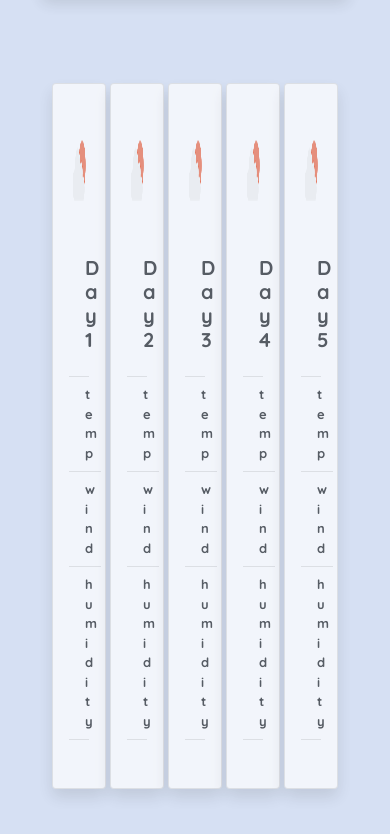
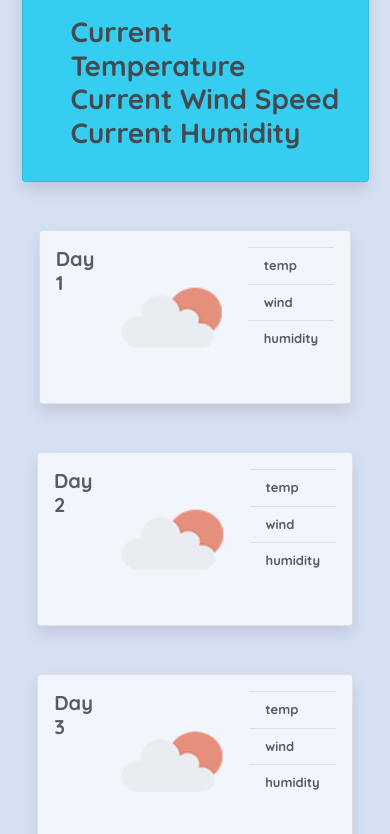
Before and after one commit to sashdc/the-weather-report, a plain HTML site: page index.html in a window 390 px wide. Shown: the part 608-1442 px from the top of the page. Drawn offline with nearby package versions, Linux system fonts and the light colour scheme.

Commit message:
fixed responsiveness to screen size and display fit

```diff
--- a/assets/css/style.css
+++ b/assets/css/style.css
@@ -1,9 +1,9 @@
-*{
+* {
     font-family: 'Quicksand', sans-serif;
 
 }
 
-header{
+header {
     text-align: center;
     background: cornflowerblue;
     /* background: radial-gradient(circle, rgba(109,107,157,1) 1%, rgba(23,23,138,1) 100%, rgba(0,212,255,1) 100%);     */
@@ -11,13 +11,13 @@ header{
     color: cornsilk;
     font-size: 400%;
     border-bottom: 6px solid rgb(148, 182, 245);
-    font-family:Arial, Helvetica, sans-serif;
-    border-bottom-right-radius: 90px ;
+    font-family: Arial, Helvetica, sans-serif;
+    border-bottom-right-radius: 90px;
     border-bottom-left-radius: 90px;
     margin-bottom: 1%;
 }
 
-body{
+body {
     display: flex;
     background: rgb(208, 213, 221);
     flex-direction: column;
@@ -26,40 +26,72 @@ body{
     justify-content: center;
 }
 
-.search-area{
+.search-area {
     /* width : 70%; */
     justify-items: center;
     margin: 0 auto;
     padding-top: 0px;
     display: flex;
     flex-direction: column;
-    height:2cm;
+    height: 2cm;
     align-items: center;
     margin-bottom: 50px;
 }
+.search-history{
+ margin: 0 auto;
+}
 
-.five-day{
+.five-day {
     display: flex;
     justify-content: space-around;
     /* padding-top: 20px; */
-    margin:0px 50px;
+    /* margin:0px 50px; */
     opacity: 70%;
     font-size: small;
 }
 
-.current-weather{
-    margin:40px 40px;
+.current-weather {
+    margin: 30px;
     opacity: 80%;
-    font-size: x-large;
-    ;
-    /* flex-direction: row; */
+    width: 40%
+}
+
+li {
+    list-style-type: none;
+}
+
+.card {
+    margin: 0px 2px;
+}
+
+.weather {
+    display: flex;
+    flex-direction: row;
+    margin: 0 auto;
+}
+
+
+@media (max-width: 1000px) {
+    .weather {
+        flex-direction: column;
+    }
+
+    .current-weather {
+        width: 90%;
+        margin: 0 auto;
+    }
+
+
+
+    .five-day {
+        flex-wrap: wrap;
+        /* flex: auto; */
+        margin: 0 auto;
+    }
+
+.perday{
+    display: flex;
+    flex-direction: row;
+}
 
 }
-
-li{
-    list-style-type: none;
-    }
-
-.card{
-    margin: 0px 2px;
-}
--- a/assets/js/script.js
+++ b/assets/js/script.js
@@ -84,7 +84,8 @@ let formSubmitHandler = function (event){
       console.log(lat)
       console.log(lon)
       getWeather(lat, lon);
-      document.getElementById('chosencity').innerText=cityName.toUpperCase() +"," + data[0].country + " " + curDate
+      document.getElementById('chosencity').innerText=cityName.toUpperCase() +"," + data[0].country
+      document.getElementById('currentdate').innerText = curDate
       getForecast(lat, lon);
     });
 }
--- a/index.html
+++ b/index.html
@@ -35,95 +35,70 @@
     </div>
   </div>
 
+  <div class = 'weather'>
   <div class='current-weather'>
     <div class="card shadow p-3 mb-5 bg-info rounded"  >
-      <h2 class="display-1" id="chosencity"></h2>
+      <h2 class="display-1" id="chosencity">CITY</h2>
+      <h3 class="display-3" id="currentdate">Date</h3>
       <div class="cur-weather-block">
       <ul id="cur-weather">
         <img id="icon" class="bg-secondary" src="" height="100px"></img>
-        <li class="display-6" id="cur-temp"></li>
-        <li class="display-6" id="cur-wind"></li>
-        <li class="display-6" id="cur-humidity"></li>
+        <li class="display-6" id="cur-temp">Current Temperature</li>
+        <li class="display-6" id="cur-wind">Current Wind Speed</li>
+        <li class="display-6" id="cur-humidity">Current Humidity</li>
       </ul>
     </div>
     </div>
   </div>
 
   <div class="five-day">
-    <div class="card shadow p-3 mb-5 bg-white rounded" >
+    <div class="card shadow p-3 mb-5 bg-white rounded perday" >
+      <h5 class="card-title" id="7">Day 1</h5>
       <img class="card-img-top" src="./assets/images/02d@2x.png" alt="weather icon" id="five-icon-7" height="140px" width="90px">
-      <div class="card-body">
-        <h5 class="card-title" id="7">Day 1</h5>
-      </div>
-      <ul class="list-group list-group-flush">
+          <ul class="list-group list-group-flush">
         <li class="list-group-item" id ="five-temp-7">temp</li>
         <li class="list-group-item" id="five-wind-7">wind</li>
         <li class="list-group-item" id="five-hum-7">humidity</li>
       </ul>
-      <div class="card-body">
 
-      </div>
     </div>
-    <div class="card shadow p-3 mb-5 bg-white rounded" >
+    <div class="card shadow p-3 mb-5 bg-white rounded perday" >
+      <h5 class="card-title" id="15">Day 2</h5>
       <img class="card-img-top" src="./assets/images/02d@2x.png" alt="weather icon" id="five-icon-15" height="140px" width="90px">
-      <div class="card-body">
-        <h5 class="card-title" id="15">Day 2</h5>
-      </div>
-      <ul class="list-group list-group-flush">
+          <ul class="list-group list-group-flush">
         <li class="list-group-item" id = "five-temp-15">temp</li>
         <li class="list-group-item" id="five-wind-15">wind</li>
         <li class="list-group-item" id="five-hum-15">humidity</li>
       </ul>
-      <div class="card-body">
 
-      </div>
     </div>
-    <div class="card shadow p-3 mb-5 bg-white rounded" >
+    <div class="card shadow p-3 mb-5 bg-white rounded perday" >
+      <h5 class="card-title" id="23">Day 3</h5>
       <img class="card-img-top" src="./assets/images/02d@2x.png" alt="weather icon" id="five-icon-23" height="140px" width="90px">
-      <div class="card-body">
-        <h5 class="card-title" id="23">Day 3</h5>
-      </div>
-      <ul class="list-group list-group-flush">
+          <ul class="list-group list-group-flush">
         <li class="list-group-item" id = "five-temp-23">temp</li>
         <li class="list-group-item" id="five-wind-23">wind</li>
         <li class="list-group-item" id="five-hum-23">humidity</li>
       </ul>
-      <div class="card-body">
-
-      </div>
-    </div>
-    <div class="card shadow p-3 mb-5 bg-white rounded" >
+        </div>
+    <div class="card shadow p-3 mb-5 bg-white rounded perday" >
+      <h5 class="card-title" id="31">Day 4</h5>
       <img class="card-img-top" src="./assets/images/02d@2x.png" alt="weather icon" id="five-icon-31" height="140px" width="90px">
-      <div class="card-body">
-        <h5 class="card-title" id="31">Day 4</h5>
-      </div>
       <ul class="list-group list-group-flush">
         <li class="list-group-item" id = "five-temp-31">temp</li>
         <li class="list-group-item" id="five-wind-31">wind</li>
         <li class="list-group-item" id="five-hum-31">humidity</li>
       </ul>
-      <div class="card-body">
-
-      </div>
     </div>
-    <div class="card shadow p-3 mb-5 bg-white rounded" >
+    <div class="card shadow p-3 mb-5 bg-white rounded perday" >
+      <h5 class="card-title" id="39">Day 5</h5>
       <img class="card-img-top" src="./assets/images/02d@2x.png" alt="weather icon" id="five-icon-39" height="140px" width="90px">
-      <div class="card-body">
-        <h5 class="card-title" id="39">Day 5</h5>
-      </div>
       <ul class="list-group list-group-flush">
         <li class="list-group-item" id = "five-temp-39">temp</li>
         <li class="list-group-item" id="five-wind-39">wind</li>
         <li class="list-group-item" id="five-hum-39">humidity</li>
       </ul>
-      <div class="card-body">
-
-      </div>
     </div>
-    </div>
-
-
-
   </div>
 
   <script src="https://code.jquery.com/jquery-3.6.1.min.js"
```
